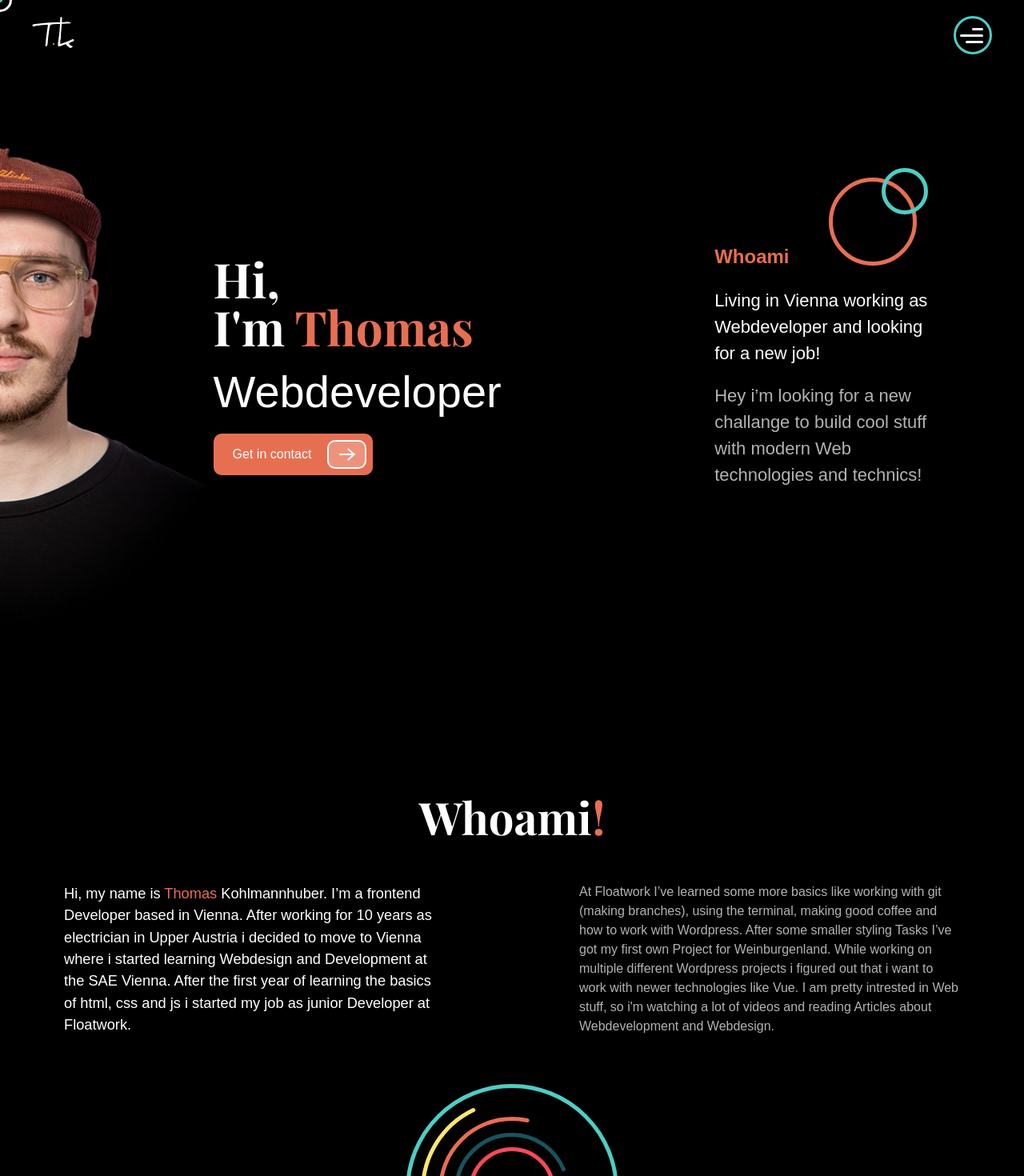
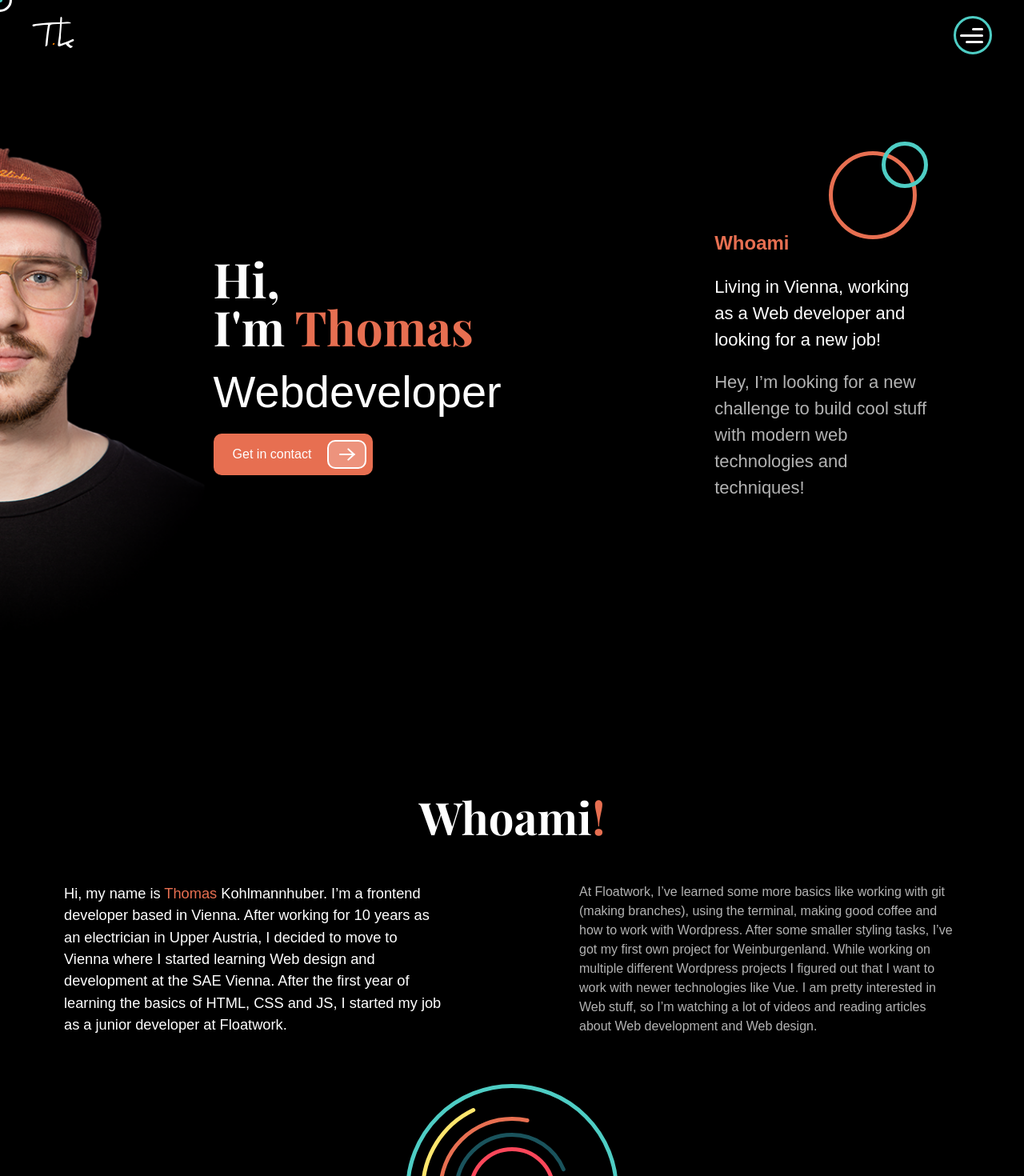
Before and after one commit to tkohlmannhuber/tk_cv, a Nuxt app: page / in a window 1280 px wide. Shown: the top 1470 px of the page at 80% size. Built offline with nearby package versions, Linux system fonts and the light colour scheme.

Commit message:
changed text

```diff
--- a/components/ExperienceSection.vue
+++ b/components/ExperienceSection.vue
@@ -1,7 +1,7 @@
 <template>
   <section id="skills" class="wrapper">
     <h2 class="section-headline">
-      What i have learned<span class="lachs-text">!</span>
+      What I have learned<span class="lachs-text">!</span>
     </h2>
     <CardGrid />
   </section>
--- a/components/HeroIntro.vue
+++ b/components/HeroIntro.vue
@@ -2,10 +2,12 @@
   <div class="hero-intro-text">
     <Circles />
     <h3 class="lachs-text">Whoami</h3>
-    <p>Living in Vienna working as Webdeveloper and looking for a new job!</p>
     <p>
-      Hey i’m looking for a new challange to build cool stuff with modern Web
-      technologies and technics!
+      Living in Vienna, working as a Web developer and looking for a new job!
+    </p>
+    <p>
+      Hey, I’m looking for a new challenge to build cool stuff with modern web
+      technologies and techniques!
     </p>
   </div>
 </template>
--- a/components/IntroText.vue
+++ b/components/IntroText.vue
@@ -6,21 +6,21 @@
       <div class="intro-text-container">
         <p class="intro-text-main">
           Hi, my name is <span class="lachs-text">Thomas</span> Kohlmannhuber.
-          I’m a frontend Developer based in Vienna. After working for 10 years
-          as electrician in Upper Austria i decided to move to Vienna where i
-          started learning Webdesign and Development at the SAE Vienna. After
-          the first year of learning the basics of html, css and js i started my
-          job as junior Developer at Floatwork.
+          I’m a frontend developer based in Vienna. After working for 10 years
+          as an electrician in Upper Austria, I decided to move to Vienna where
+          I started learning Web design and development at the SAE Vienna. After
+          the first year of learning the basics of HTML, CSS and JS, I started
+          my job as a junior developer at Floatwork.
         </p>
         <p class="intro-text">
-          At Floatwork I’ve learned some more basics like working with git
+          At Floatwork, I’ve learned some more basics like working with git
           (making branches), using the terminal, making good coffee and how to
-          work with Wordpress. After some smaller styling Tasks I’ve got my
-          first own Project for Weinburgenland. While working on multiple
-          different Wordpress projects i figured out that i want to work with
-          newer technologies like Vue. I am pretty intrested in Web stuff, so
-          i'm watching a lot of videos and reading Articles about Webdevelopment
-          and Webdesign.
+          work with Wordpress. After some smaller styling tasks, I’ve got my
+          first own project for Weinburgenland. While working on multiple
+          different Wordpress projects I figured out that I want to work with
+          newer technologies like Vue. I am pretty interested in Web stuff, so
+          I’m watching a lot of videos and reading articles about Web
+          development and Web design.
         </p>
       </div>
     </article>
```
